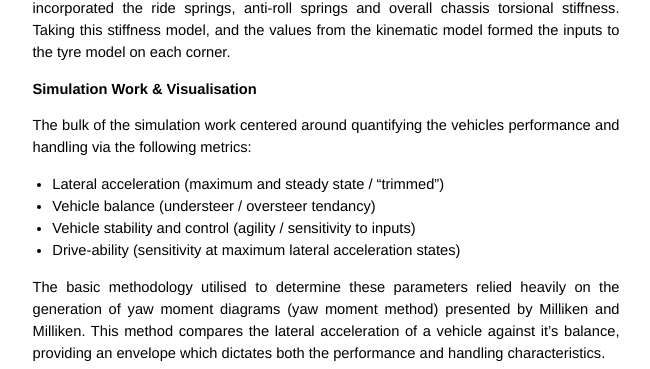
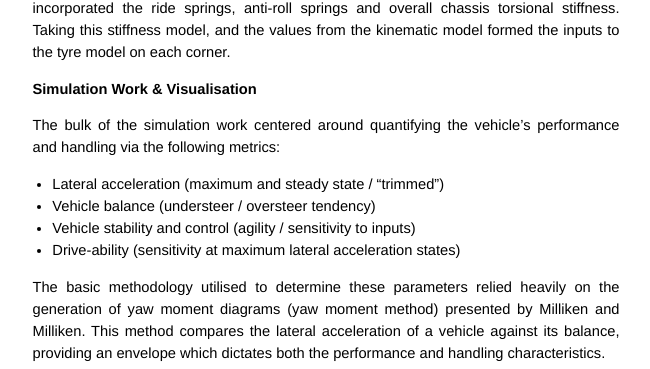
Before and after one commit to pgr/pgr.github.com, a Jekyll site: the page built from _posts/2012-06-30-vehicle-simulation.md, in a window 1280 px wide and 900 px high, scrolled down 2163 px, cut to the strip 143-512 px from the top of the window. Shown: the whole strip, without its empty margins (314-964 px from the left). Built offline with Jekyll 4.4.1, drawn with Linux system fonts in a browser that asks for light colours; Markdown is read by kramdown in place of the engine named in the settings; some of the changed text lies outside the part shown.

Commit message:
typos etc

```diff
--- a/_posts/2012-06-30-vehicle-simulation.md
+++ b/_posts/2012-06-30-vehicle-simulation.md
@@ -19,9 +19,9 @@
 A full vehicle kinematics model was built from the x,y,z location of the physical pickup points for a given chassis.
 
 <img style="margin: 2em auto; display:block;" src="https://s3.amazonaws.com/github_image_storage/thesis_post/kinematics_setup.png" width="500" height="" alt="" />
-<p class="meta">Above: A kinematic model built to represent the vehicles suspension. (Built in OptimumKinematics).</p>
+<p class="meta">Above: A kinematic model built to represent the vehicle's suspension. (Built in OptimumKinematics).</p>
 
-The position and orientation of each wheel was then mapped to inputs of steering angle and chassis roll angle, which allowed the vehicle kinematic properties (ranging from caster, trail, camber and motion ratios fro each corner all the way through to half track, wheelbase and instant centers) to be calculated for any vehicle state (for a given pitch angle and heave displacement).
+The position and orientation of each wheel was then mapped to inputs of steering angle and chassis roll angle, which allowed the vehicle kinematic properties (ranging from caster, trail, camber and motion ratios for each corner all the way through to half track, wheelbase and instant centers) to be calculated for any vehicle state (for a given pitch angle and heave displacement).
 
 <img style="margin: 2em auto; display:block;" src="https://s3.amazonaws.com/github_image_storage/thesis_post/low_caster.png" width="500" height="" alt="" />
 <p class="meta">Above: The relationship between steering and chassis roll on the front left and front right camber angles, for a low caster setup (zero static camber present).</p>
@@ -38,14 +38,14 @@
 Simulation Work &amp; Visualisation
 -----------------------------------
 
-The bulk of the simulation work centered around quantifying the vehicles performance and handling via the following metrics:
+The bulk of the simulation work centered around quantifying the vehicle's performance and handling via the following metrics:
 
 * Lateral acceleration (maximum and steady state / "trimmed")
-* Vehicle balance (understeer / oversteer tendancy)
+* Vehicle balance (understeer / oversteer tendency)
 * Vehicle stability and control (agility / sensitivity to inputs)
 * Drive-ability (sensitivity at maximum lateral acceleration states)
 
-The basic methodology utilised to determine these parameters relied heavily on the generation of yaw moment diagrams (yaw moment method) presented by Milliken and Milliken. This method compares the lateral acceleration of a vehicle against it's balance, providing an envelope which dictates both the performance and handling characteristics.
+The basic methodology utilised to determine these parameters relied heavily on the generation of yaw moment diagrams (yaw moment method) presented by Milliken and Milliken. This method compares the lateral acceleration of a vehicle against its balance, providing an envelope which dictates both the performance and handling characteristics.
 
 <img style="margin: 2em auto; display:block;" src="https://s3.amazonaws.com/github_image_storage/thesis_post/clean_cut_ymm.png" width="500" height="" alt="" />
 
@@ -71,7 +71,7 @@
 
 <img style="margin: 2em auto; display:block;" src="https://s3.amazonaws.com/github_image_storage/thesis_post/balance.png" width="500" height="" alt="" />
 
-From these qualitative visualisations, we can see the changes that need to be made to alter the vehicles grip whilst maintaining a desired balance. Likewise, we can see how to adjust the vehicle balance without compromising grip.
+From these qualitative visualisations, we can see the changes that need to be made to alter the vehicle's grip whilst maintaining a desired balance. Likewise, we can see how to adjust the vehicle balance without compromising grip.
 
 If we look at single point of these visualisations, we can further qualify the vehicle state, investigating how effectively (and efficiently) each tire is being used.
 
```
Also changed, not shown: other parts of _posts/2012-06-30-vehicle-simulation.md (+1 -1 lines), _posts/2009-2-27-custom-monome.md (+1 -1 lines), _posts/2012-1-28-error-level-analysis.md (+1 -1 lines).
